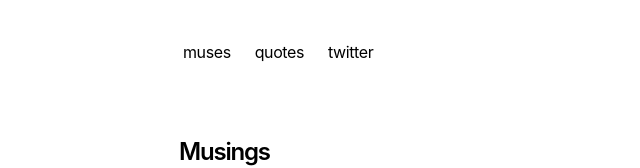
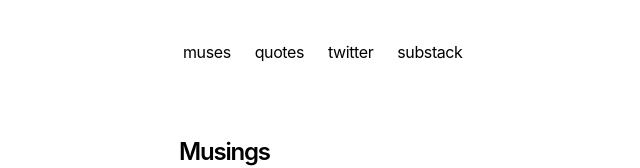
Before and after one commit to Rabrg/personal-website, a Next.js app: page /blog in a window 1280 px wide. Shown: the top 168 px of the page, without its empty margins (173-813 px from the left). Built offline with nearby package versions, Linux system fonts and the light colour scheme.

Commit message:
add substack

```diff
--- a/app/components/nav.tsx
+++ b/app/components/nav.tsx
@@ -9,6 +9,9 @@ const navItems = {
     },
     'https://x.com/rabrg': {
         name: 'twitter',
+    },
+    'https://substack.com/@ryangr': {
+        name: 'substack',
     },
 }
 
```
